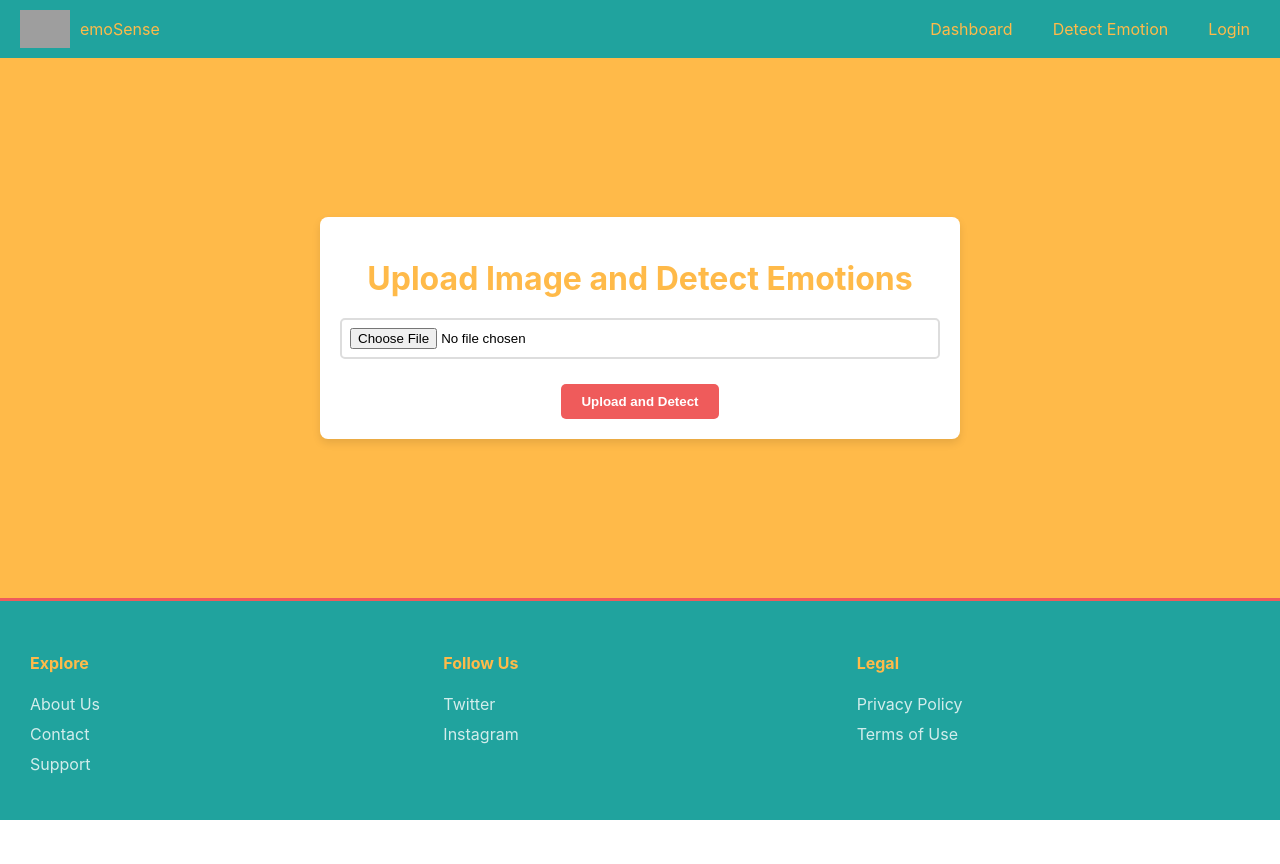
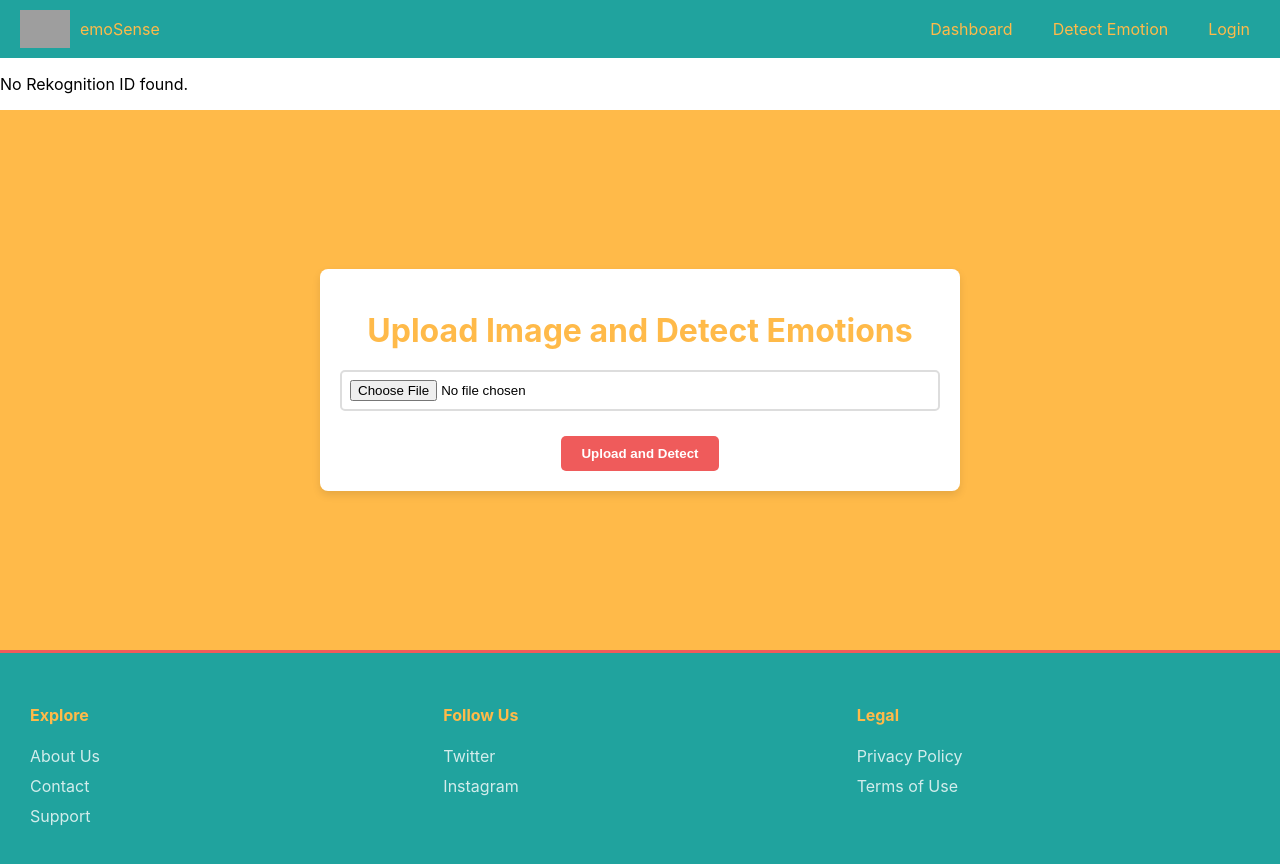
Before and after one commit to awarena/Cloud-ML-Gr7-GrPj, a React (Create React App) app in the folder dev/client/: page /test in a window 1280 px wide. Shown: the top 864 px of the page. Before the commit the page ends 820 px from the top, so only its background shows below. Built offline with nearby package versions, Linux system fonts and the light colour scheme; grey boxes are pictures that could not be loaded.

Commit message:
local rekognitionID to sort logs

```diff
--- a/dev/client/src/Components/Pages/Login.jsx
+++ b/dev/client/src/Components/Pages/Login.jsx
@@ -8,6 +8,8 @@ const serverUrl = "http://127.0.0.1:8000";
 function Login() {
     const [audioUrl, setAudioUrl] = useState('');
     const [welcomeMessage, setWelcomeMessage] = useState('');
+    const [rekognitionId, setRekognitionId] = useState('');
+
     const [error, setError] = useState('');
     const fileInputAuthRef = useRef(null);
 
@@ -55,6 +57,10 @@ function Login() {
                 body: JSON.stringify({ imageId: image.fileId })
             });
             const result = await response.json();
+            setRekognitionId(result.rekognitionId);
+            // Save rekognitionId to localStorage
+            localStorage.setItem('rekognitionId', result.rekognitionId);
+            console.log(result);
             if (!response.ok) throw new Error(result.message || 'Authentication failed');
             console.log(result)
             readAuthResponse(result);
--- a/dev/client/src/Components/Pages/Test.jsx
+++ b/dev/client/src/Components/Pages/Test.jsx
@@ -12,6 +12,7 @@ function Test() {
     const [emotionsText, setEmotionsText] = useState(null);
     const [loading, setLoading] = useState(false);
     const [error, setError] = useState(null);
+    const rekognitionId = localStorage.getItem('rekognitionId');
 
     const fileInputRef = useRef(null);
     const imageRef = useRef(null);
@@ -39,7 +40,7 @@ function Test() {
                     'Accept': 'application/json',
                     'Content-Type': 'application/json'
                 },
-                body: JSON.stringify({ filename: file.name, filebytes: encodedString, storage: storage })
+                body: JSON.stringify({ filename: file.name, filebytes: encodedString, storage: storage, rekognitionId:rekognitionId })
             });
 
             const result = await response.json();
@@ -132,6 +133,11 @@ function Test() {
     return (
         <div>
             <Navbar />
+            {rekognitionId ? (
+                <p>Rekognition ID: {rekognitionId}</p>
+            ) : (
+                <p>No Rekognition ID found.</p>
+            )}
             <div className="box">
                 <div className="test-container">
                     <h1>Upload Image and Detect Emotions</h1>
```
